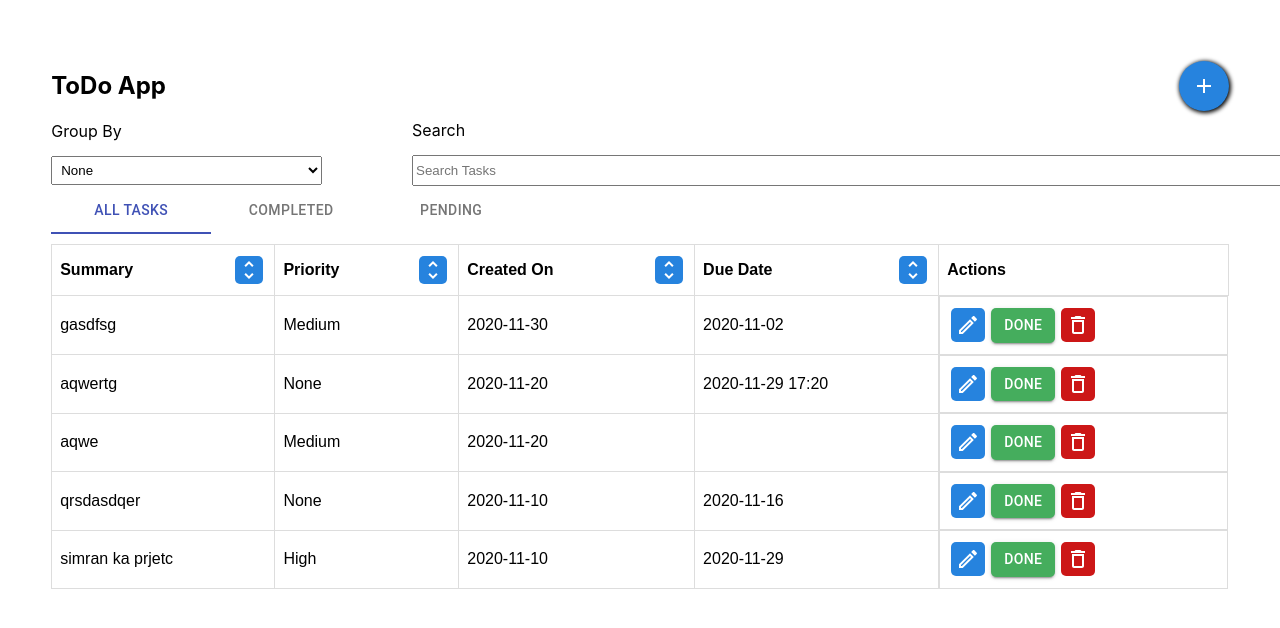
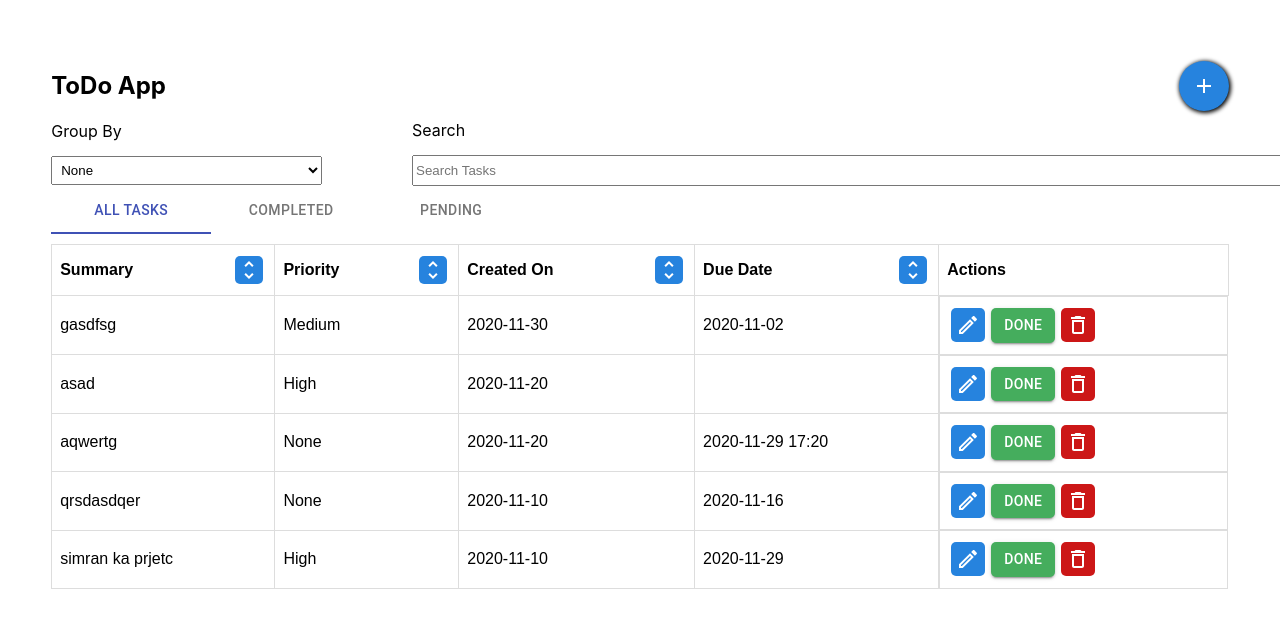
Before and after one commit to jyotsana-khaparde/maxxton-todo-frontend, a React (Create React App) app in the folder maxxton-todo-frontend/: page / in a window 1280 px wide. Shown: the top 628 px of the page. Built offline with nearby package versions, Linux system fonts and the light colour scheme; data requests are answered from the project's data file.

Commit message:
added null

```diff
--- a/maxxton-todo-frontend/db.json
+++ b/maxxton-todo-frontend/db.json
@@ -1,15 +1,5 @@
 {
   "tasks": [
-    {
-      "id": "94931a11-65eb-47e0-87cf-5fe26af967a6",
-      "CurrentState": "Pending",
-      "Title": "aqwe",
-      "Description": "qwe",
-      "CreatedAt": "2020-11-20T07:12:07.565Z",
-      "DueDate": "",
-      "DueTime": "",
-      "Priority": "Medium"
-    },
     {
       "id": "65394fda-8d3b-4833-8f73-05f26bf5c4c9",
       "CurrentState": "Pending",
@@ -49,6 +39,16 @@
       "DueDate": "2020-11-16",
       "DueTime": "",
       "Priority": "None"
+    },
+    {
+      "id": "228a2e5d-0930-4f88-808c-1b539b8193a3",
+      "CurrentState": "Pending",
+      "Title": "asad",
+      "Description": "asdad",
+      "CreatedAt": "2020-11-20T09:45:15.460Z",
+      "DueDate": null,
+      "DueTime": "",
+      "Priority": "High"
     }
   ]
 }
--- a/maxxton-todo-frontend/src/components/add-task-form.js
+++ b/maxxton-todo-frontend/src/components/add-task-form.js
@@ -13,7 +13,7 @@ class TaskModal extends Component {
         this.state = {
             title: props.taskDataObject && props.taskDataObject.Title || '',
             description: props.taskDataObject && props.taskDataObject.Description || '',
-            dueDate: props.taskDataObject && props.taskDataObject.DueDate || '',
+            dueDate: props.taskDataObject && props.taskDataObject.DueDate || null,
             priority: props.taskDataObject && props.taskDataObject.Priority || '',
             dueTime: props.taskDataObject && props.taskDataObject.DueTime || '',
             isTitleError: true,
```
